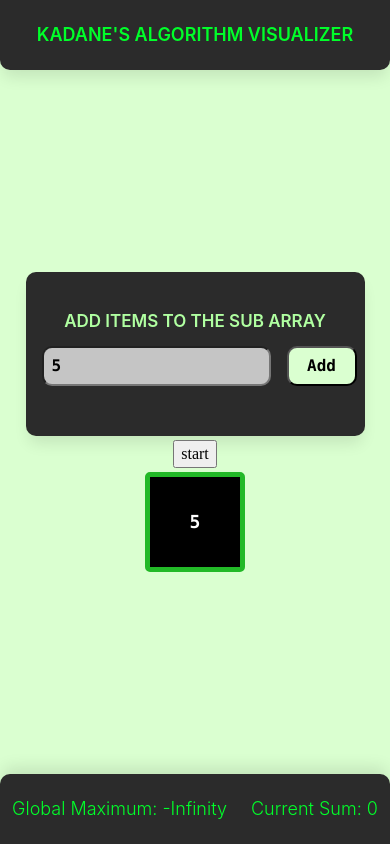
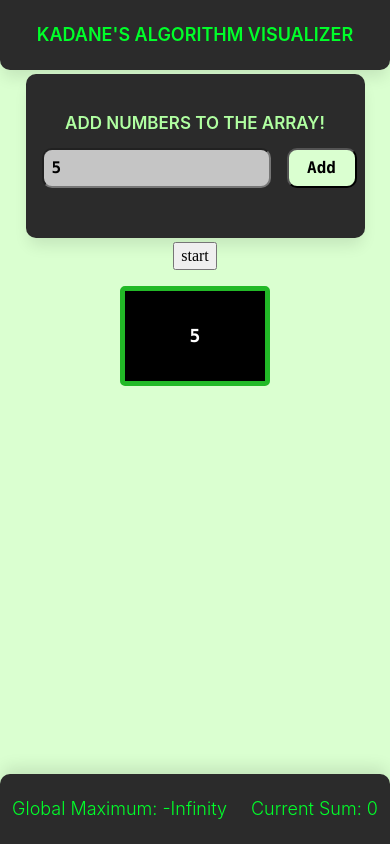
Before and after one commit to Ammar-Montaser/Kadane-s-Algorithm-Visualizer, a React (Vite) app: page / in a window 390 px wide. Both pictures are taken after typing "5" into the empty fields and a click on the button "Add". Built offline with nearby package versions, Linux system fonts and the light colour scheme.

Commit message:
fixed responsivness and fixed regex to allow negatives

```diff
--- a/src/CSS/main.css
+++ b/src/CSS/main.css
@@ -348,13 +348,16 @@ q:before {
   background-color: #daffd0;
 }
 
+body {
+  overflow-x: hidden;
+  flex-direction: column;
+}
+
 .layout {
-  position: relative;
   justify-content: space-between;
   display: flex;
   min-height: 100vh;
   flex-direction: column;
-  width: 100vw;
 }
 
 .arrayCard {
@@ -362,7 +365,7 @@ q:before {
   width: fit-content;
   height: fit-content;
   min-height: 100px;
-  min-width: 100px;
+  min-width: 150px;
   color: white;
   margin: 4px 4px;
   display: flex;
@@ -498,7 +501,6 @@ input[type=number] {
   justify-content: center;
   flex-direction: row;
   background-color: #2b2b2b;
-  width: 100vw;
   height: 70px;
   border-end-end-radius: 1rem;
   border-end-start-radius: 1rem;
@@ -511,15 +513,10 @@ input[type=number] {
 }
 
 .main {
-  position: relative;
   display: flex;
   align-items: center;
   justify-content: center;
   flex-direction: column;
-  margin-left: auto;
-  margin-right: auto;
-  width: 100vw;
-  min-height: 100%;
 }
 .main .input {
   display: flex;
@@ -530,12 +527,11 @@ input[type=number] {
   height: 200px;
 }
 .main .arrayContainer {
+  margin: 12px 12px;
   display: flex;
   align-items: center;
   justify-content: center;
   flex-direction: row;
-  height: fit-content;
-  width: 100vw;
   flex-wrap: wrap;
 }
 
@@ -544,10 +540,11 @@ input[type=number] {
   align-items: center;
   justify-content: center;
   flex-direction: row;
+  margin-top: auto;
   justify-content: space-around;
   background-color: #2b2b2b;
-  width: 100vw;
   height: 70px;
+  position: relative;
   border-start-start-radius: 1rem;
   border-start-end-radius: 1rem;
   box-shadow: 0px -10px 15px -3px rgba(0, 0, 0, 0.1);
--- a/src/scss/base/_base.scss
+++ b/src/scss/base/_base.scss
@@ -126,3 +126,7 @@ q:before {
 :root {
   background-color: #daffd0;
 }
+body {
+  overflow-x: hidden;
+  flex-direction: column;
+}
--- a/src/scss/components/_ArrayCard.scss
+++ b/src/scss/components/_ArrayCard.scss
@@ -3,7 +3,7 @@
   width: fit-content;
   height: fit-content;
   min-height: 100px;
-  min-width: 100px;
+  min-width: 150px;
   color: white;
   margin: $spacer-1 $spacer-1;
   @include flexLayoutCenter(column);
--- a/src/scss/layout/_layout.scss
+++ b/src/scss/layout/_layout.scss
@@ -6,11 +6,8 @@
 }
 
 .layout {
-  position: relative;
   justify-content: space-between;
   display: flex;
   min-height: 100vh;
   flex-direction: column;
-
-  width: 100vw;
 }
--- a/src/scss/main.scss
+++ b/src/scss/main.scss
@@ -10,7 +10,7 @@
 .nav {
   @include flexLayoutCenter(row);
   background-color: $primary-a50;
-  width: 100vw;
+  // width: 100vw;
   height: 70px;
   border-end-end-radius: 1rem;
   border-end-start-radius: 1rem;
@@ -23,32 +23,32 @@
 }
 
 .main {
-  position: relative;
   @include flexLayoutCenter(column);
-  margin-left: auto;
-  margin-right: auto;
-  width: 100vw;
-  min-height: 100%;
+  // margin-left: auto;
+  // margin-right: auto;
+  // width: 100vw;
+  // min-height: 100%;
   .input {
     @include flexLayoutCenter(column);
     min-width: 70vw;
     height: 200px;
   }
   .arrayContainer {
+    margin: $spacer-3 $spacer-3;
+
     @include flexLayoutCenter(row);
-    height: fit-content;
-    width: 100vw;
     flex-wrap: wrap;
   }
 }
 
 .footer {
   @include flexLayoutCenter(row);
-
+  margin-top: auto;
   justify-content: space-around;
   background-color: $primary-a50;
-  width: 100vw;
+  // width: 100vw;
   height: 70px;
+  position: relative;
   border-start-start-radius: 1rem;
   border-start-end-radius: 1rem;
   box-shadow: 0px -10px 15px -3px rgba(0, 0, 0, 0.1);
--- a/src/views/Input.jsx
+++ b/src/views/Input.jsx
@@ -4,7 +4,7 @@ import { addItemToArray } from "../Redux/arraySlice";
 function Input() {
   const [value, setValue] = useState("");
   const dispatch = useDispatch();
-  const regex = /^\d+$/;
+  const regex = /^-?\d+$/;
   const onChange = (e) => {
     setValue(e.target.value);
   };
@@ -20,7 +20,7 @@ function Input() {
   };
   return (
     <div className="inputContainer">
-      <h2>ADD ITEMS TO THE SUB ARRAY</h2>
+      <h2>ADD NUMBERS TO THE ARRAY!</h2>
       <form>
         <input name="array" value={value} onChange={onChange} type="number" />
         <button onClick={onSubmit}>Add</button>
```
Also changed, not shown: 1 other file (tests, documents, lock files or other folders).
